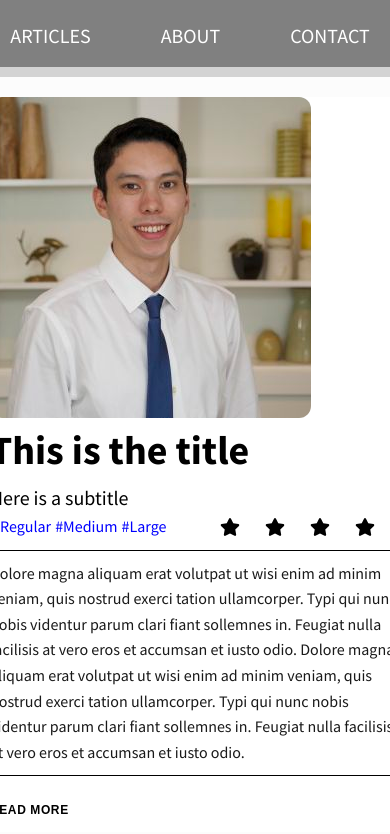
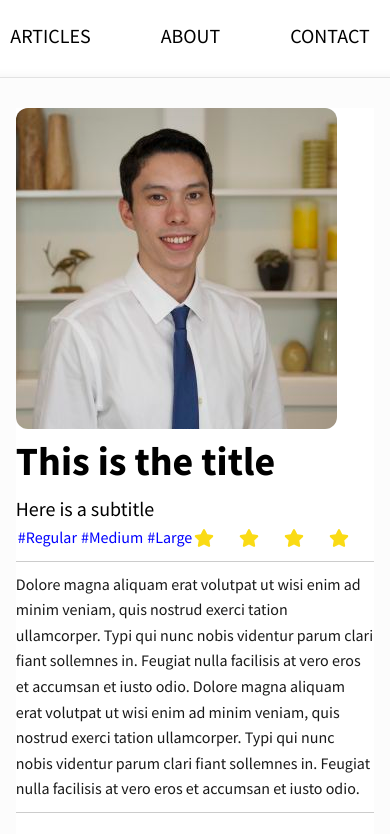
Before and after one commit to bubujone35/personal-blog, a Gatsby site: page / in a window 390 px wide. Shown: the top 834 px of the page. Built offline with nearby package versions, Linux system fonts and the light colour scheme; Gatsby itself is replaced by a stand-in of ours.

Commit message:
tweaking margins and paddings of cards on mobile

```diff
--- a/src/components/buttons/secondary.js
+++ b/src/components/buttons/secondary.js
@@ -4,9 +4,9 @@ const SecondaryButton = styled.button`
   display: inline-block;
   border: none;
   background-color: transparent;
-  color: black;
+  color: blue;
   background-repeat: no-repeat;
-  font-size: 1.2rem;
+  font-size: 1.5rem;
   font-weight: bold;
   text-align: center;
   outline: none;
--- a/src/components/cards/preview-card.js
+++ b/src/components/cards/preview-card.js
@@ -10,15 +10,15 @@ const Container = styled.div`
   display: flex;
   background: #FCFCFC;
   border-radius: 10px;
-  box-shadow: 0px 4px 4px rgba(0, 0, 0, 0.05);
+  border: 1px solid rgba(0, 0, 0, 0.1);
+  box-shadow: 0px 0px 12px rgba(0, 0, 0, 0.05);
   padding: 3rem;
   margin: 1rem;
   max-width: 900px;
-  min-width: 450px;
+  min-width: 400px;
 
   @media all and (max-width: 1250px) {
     flex-direction: column-reverse;
-    padding: 2rem;
   }
 `
 const LeftColumn = styled.div`
@@ -68,6 +68,11 @@ const Tag = styled(Link)`
   text-decoration: none;
   margin: .2rem;
   color: blue;
+
+  &:hover {
+    color: gray;
+    cursor: pointer;
+  }
 `
 const Icons = styled.div`
   display: flex;
@@ -79,13 +84,13 @@ const Stars = styled.svg`
   width: 3rem;
   height: 3rem;
   margin-right: 1.5rem;
-  color: black;
+  color: #FADB14;
   margin-bottom: -1rem;
 `
 
 const Content = styled.div`
-  border-bottom: 1px solid black;
-  border-top: 1px solid black;
+  border-bottom: 1px solid rgba(0, 0, 0, 0.2);
+  border-top: 1px solid rgba(0, 0, 0, 0.2);
   padding: 1rem 0;
   margin: 1rem 0;
 `
--- a/src/components/main.js
+++ b/src/components/main.js
@@ -5,7 +5,7 @@ import PreviewCard from "./cards/preview-card"
 const Container = styled.div`
   display: flex;
   flex: 1;
-  background-color: lightgray;
+  background-color: white;
   padding: 4rem;
   flex-direction: column;
   align-items: center;
--- a/src/components/sidebar.js
+++ b/src/components/sidebar.js
@@ -11,14 +11,14 @@ import avatar from '../images/headshot.png'
 
 const Container = styled.div`
   flex: 0 0 18%;
-  background-color: gray;
+  background-color: white;
   display: flex;
   flex-direction: column;
   justify-content: space-between;
 
   @media all and (max-width: 1250px) {
-
     flex-direction: column;
+    width: 100%;
   }
 `
 // //////////////////////////////////////
@@ -85,7 +85,7 @@ const SideNavItem = styled.li`
     left: 0;
     height: 100%;
     width: 3px;
-    background-color: orangered;
+    background-color: lightgray;
     transform: scaleY(0);
     transition: transform .2s,
                 width .4s cubic-bezier(1,0,0,1) .2s;
@@ -114,14 +114,14 @@ const StyledLink = styled(Link)`
   /* font-weight: 700; */
   text-transform: uppercase;
   font-size: 2rem;
-  color: white;
+  color: black;
   display: block;
   padding: 1rem 3rem;
   z-index: 10;
   position: relative;
   margin-right: 1rem;
   &:hover {
-    color: black;
+    color: lightgray;
   }
 
   display: flex;
```
